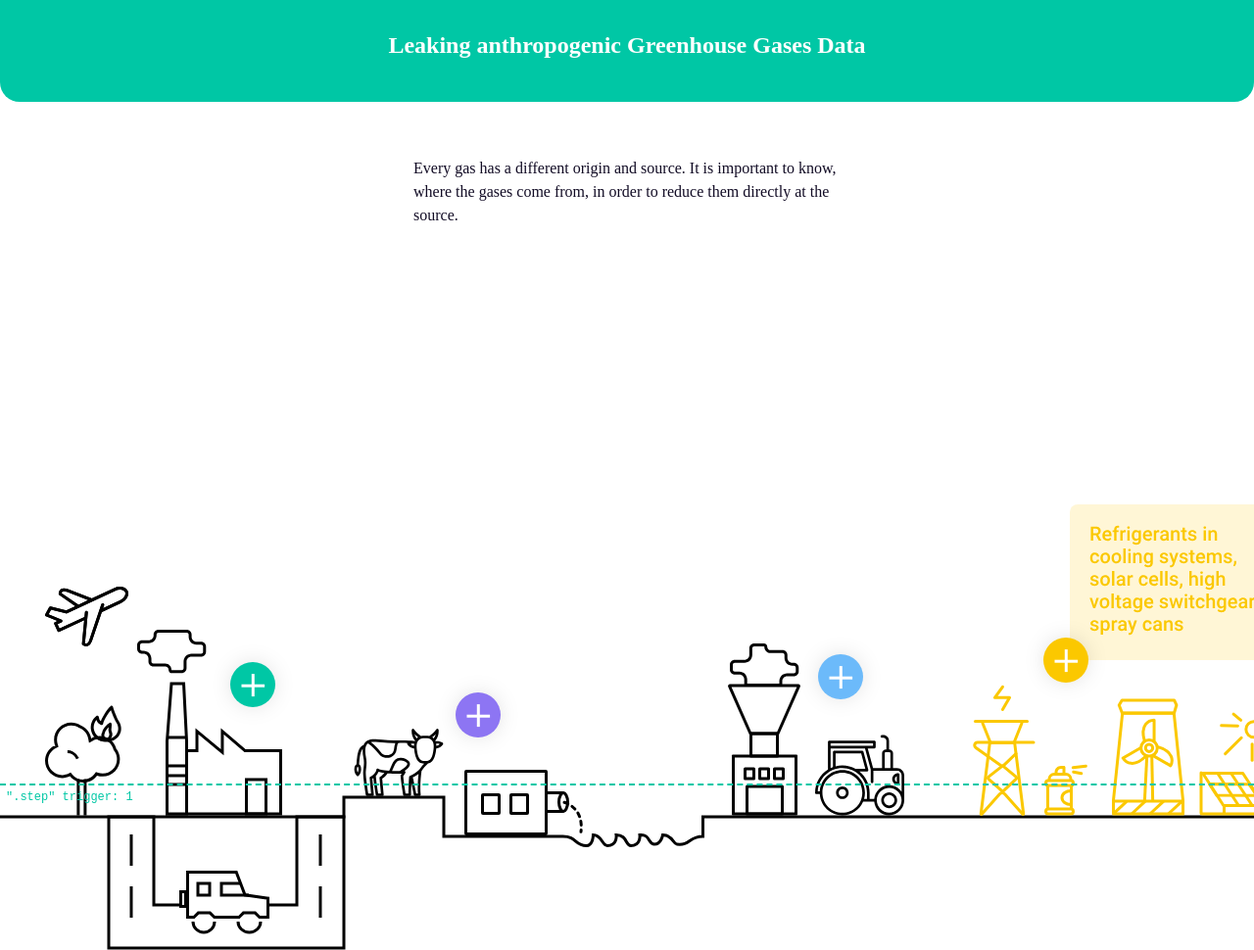
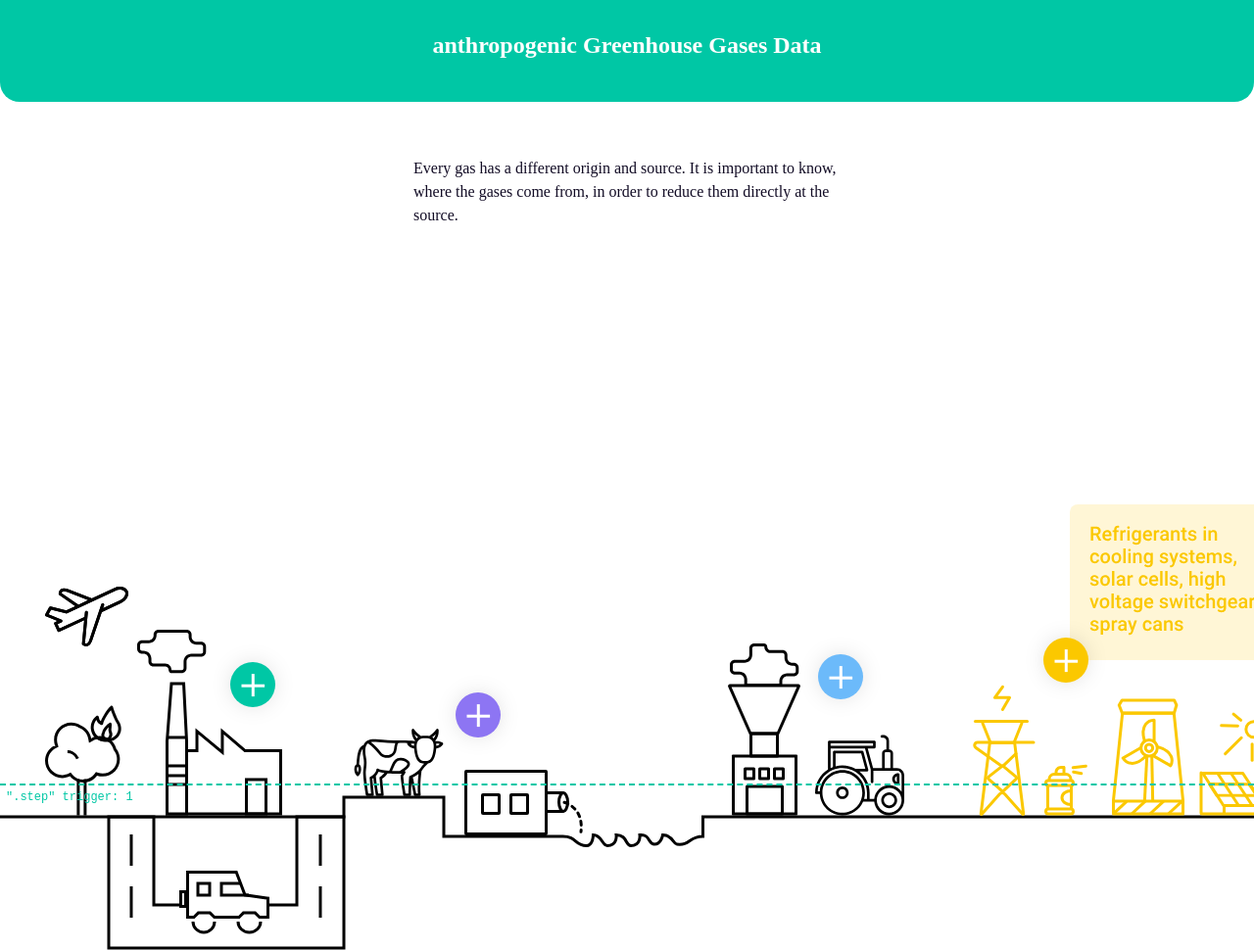
Before and after one commit to caroachtrm/caroachtrm.github.io, a website: page code/Greenhouse Gases/index.html in a window 1280 px wide. Shown: the top 970 px of the page at 98% size. Drawn offline with Linux system fonts and the light colour scheme.

Commit message:
Ueberschrift-geaendert

```diff
--- a/code/Greenhouse Gases/index.html
+++ b/code/Greenhouse Gases/index.html
@@ -17,7 +17,7 @@
 <body>
   <div id="app">
     <header>
-      <h1>Leaking anthropogenic Greenhouse Gases Data</h1>
+      <h1>anthropogenic Greenhouse Gases Data</h1>
     </header>
     <main>
       <section class="intro">
```
